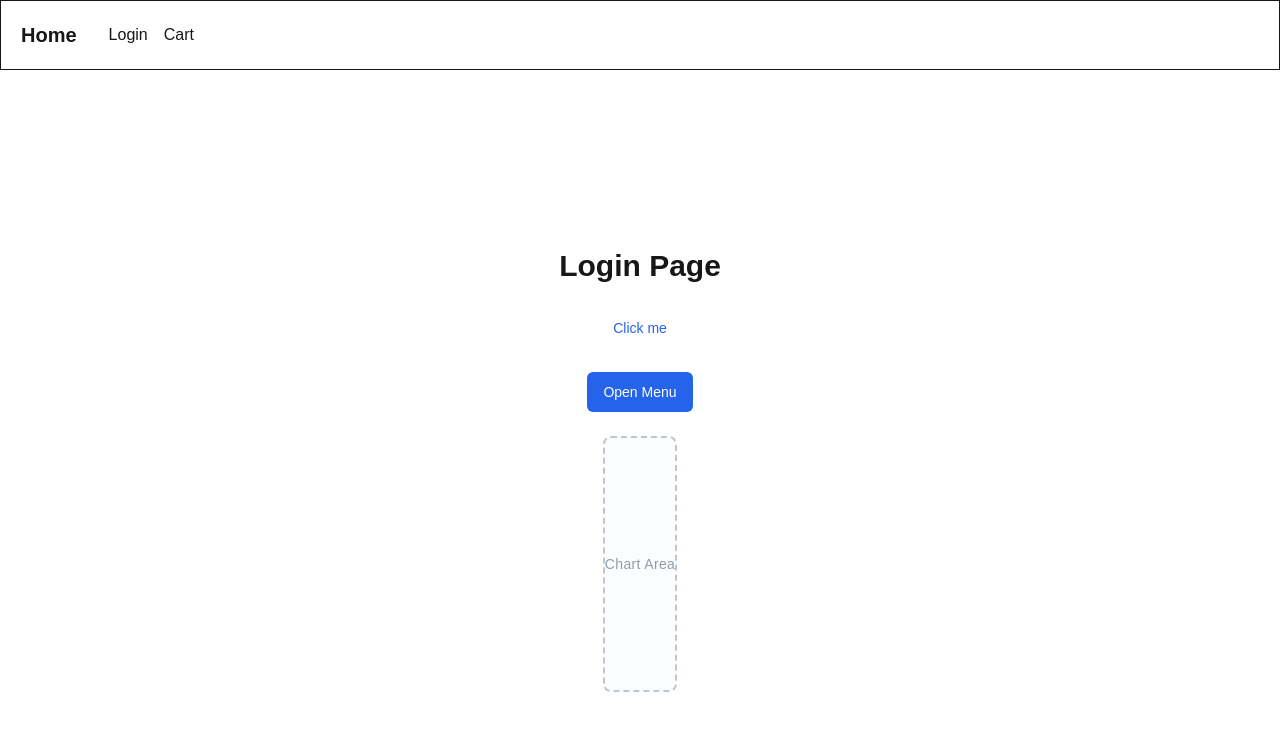
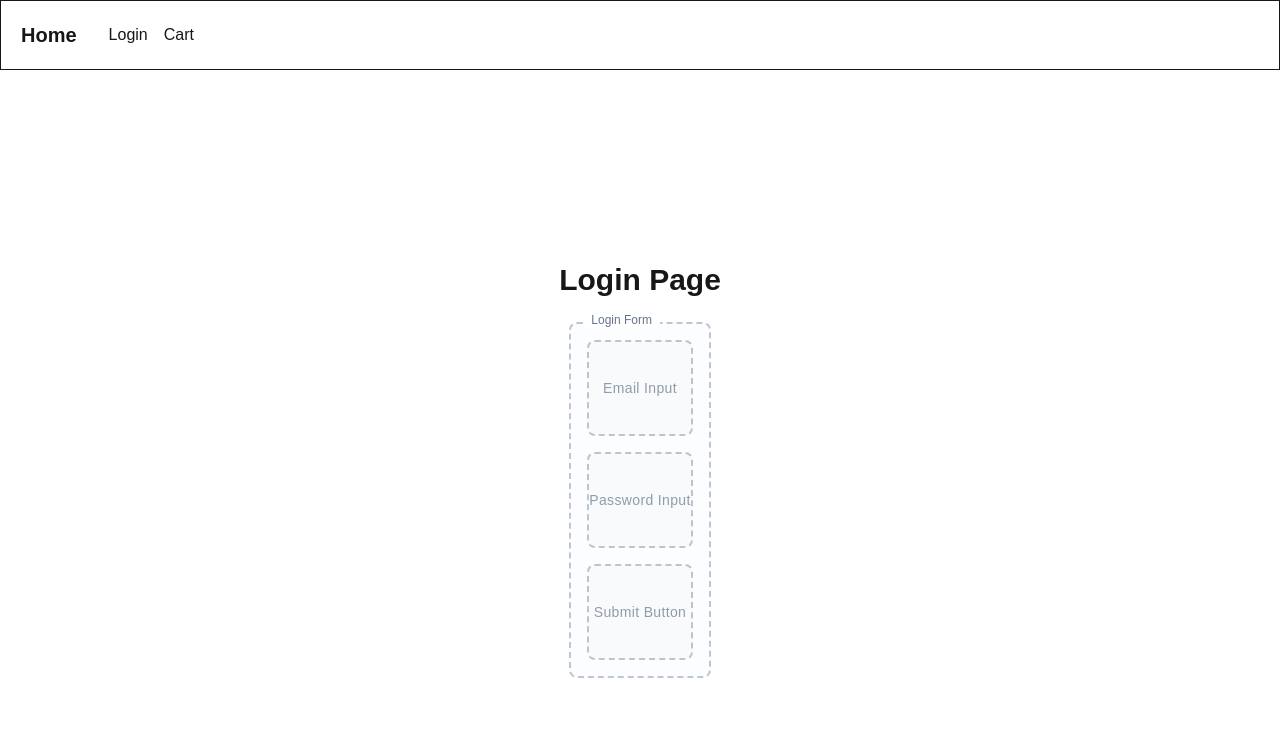
Before and after one commit to nxhhoang/CO3021-DBMS-APP, a Next.js app in the folder frontend/: page /login in a window 1280 px wide. Shown: the top 730 px of the page. Built offline with nearby package versions, Linux system fonts and the light colour scheme.

Commit message:
feat: add Wireframe components

```diff
--- a/frontend/src/app/(auth)/login/page.tsx
+++ b/frontend/src/app/(auth)/login/page.tsx
@@ -4,15 +4,14 @@ import { Button } from "@/components/ui/button";
 import { DropdownMenu, DropdownMenuTrigger, DropdownMenuContent, DropdownMenuItem } from "@/components/ui/dropdown-menu";
 import { Card, CardHeader, CardContent, CardFooter, CardMedia, CardDescription, CardTitle } from "@/components/ui/card";
 import { Placeholder } from "@/components/ui/placeholder";
-import { subtle } from "crypto";
-
+import { Wireframe } from "@/components/ui/wireframe";
 
 const Login = () => {
   return (
     <div className="flex flex-col items-center justify-center min-h-screen gap-6">
       <h1 className="text-3xl font-bold">Login Page</h1>
 
-      <Button variant="link" onClick={() => alert("Clicked")}>
+      {/* <Button variant="link" onClick={() => alert("Clicked")}>
         Click me
       </Button>
 
@@ -25,7 +24,7 @@ const Login = () => {
           <DropdownMenuItem onSelect={() => alert("Option 2")}>Option 2</DropdownMenuItem>
           <DropdownMenuItem onSelect={() => alert("Option 3")}>Option 3</DropdownMenuItem>
         </DropdownMenuContent>
-      </DropdownMenu>
+      </DropdownMenu> */}
       {/* <Card className="p-4">
         <CardMedia
           src=""
@@ -41,7 +40,13 @@ const Login = () => {
           <p>This is a card component.</p>
         </CardDescription>
       </Card> */}
-      <Placeholder label="Chart Area" size="lg" />
+      <Wireframe label="Login Form">
+        <div className="space-y-4">
+          <Placeholder label="Email Input" size="sm" />
+          <Placeholder label="Password Input" size="sm" />
+          <Placeholder label="Submit Button" size="sm" />
+        </div>
+      </Wireframe>
     </div>
   );
 };
--- /dev/null
+++ b/frontend/src/components/ui/wireframe.tsx
@@ -0,0 +1,52 @@
+import { cva, type VariantProps } from "class-variance-authority"
+import { cn } from "@/lib/utils"
+
+const wireframeVariants = cva(
+    "relative rounded-lg border-2 border-dashed p-4",
+    {
+        variants: {
+            tone: {
+                default:
+                    "border-muted-foreground/40 bg-muted/20 text-muted-foreground",
+                subtle:
+                    "border-border bg-background text-muted-foreground",
+            },
+        },
+        defaultVariants: {
+            tone: "default",
+        },
+    }
+)
+
+export interface WireframeProps
+    extends React.HTMLAttributes<HTMLDivElement>,
+    VariantProps<typeof wireframeVariants> {
+    label?: string
+}
+
+export function Wireframe({
+    label,
+    tone,
+    className,
+    children,
+    ...props
+}: WireframeProps) {
+    if (process.env.NODE_ENV === "production") {
+        return null
+    }
+
+    return (
+        <div
+            className={cn(wireframeVariants({ tone }), className)}
+            {...props}
+        >
+            {label && (
+                <div className="absolute -top-3 left-3 bg-background px-2 text-xs font-medium">
+                    {label}
+                </div>
+            )}
+
+            {children}
+        </div>
+    )
+}
```
